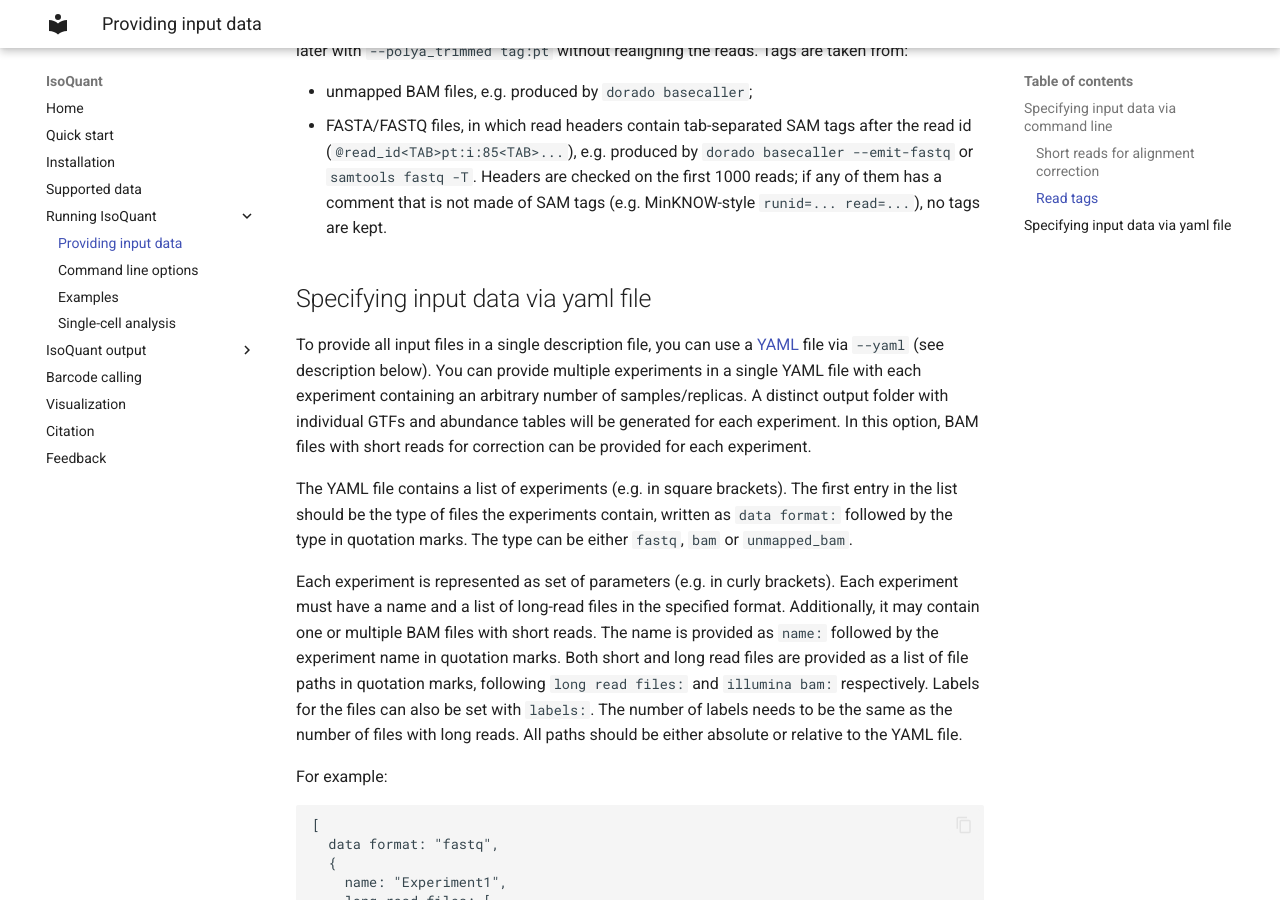
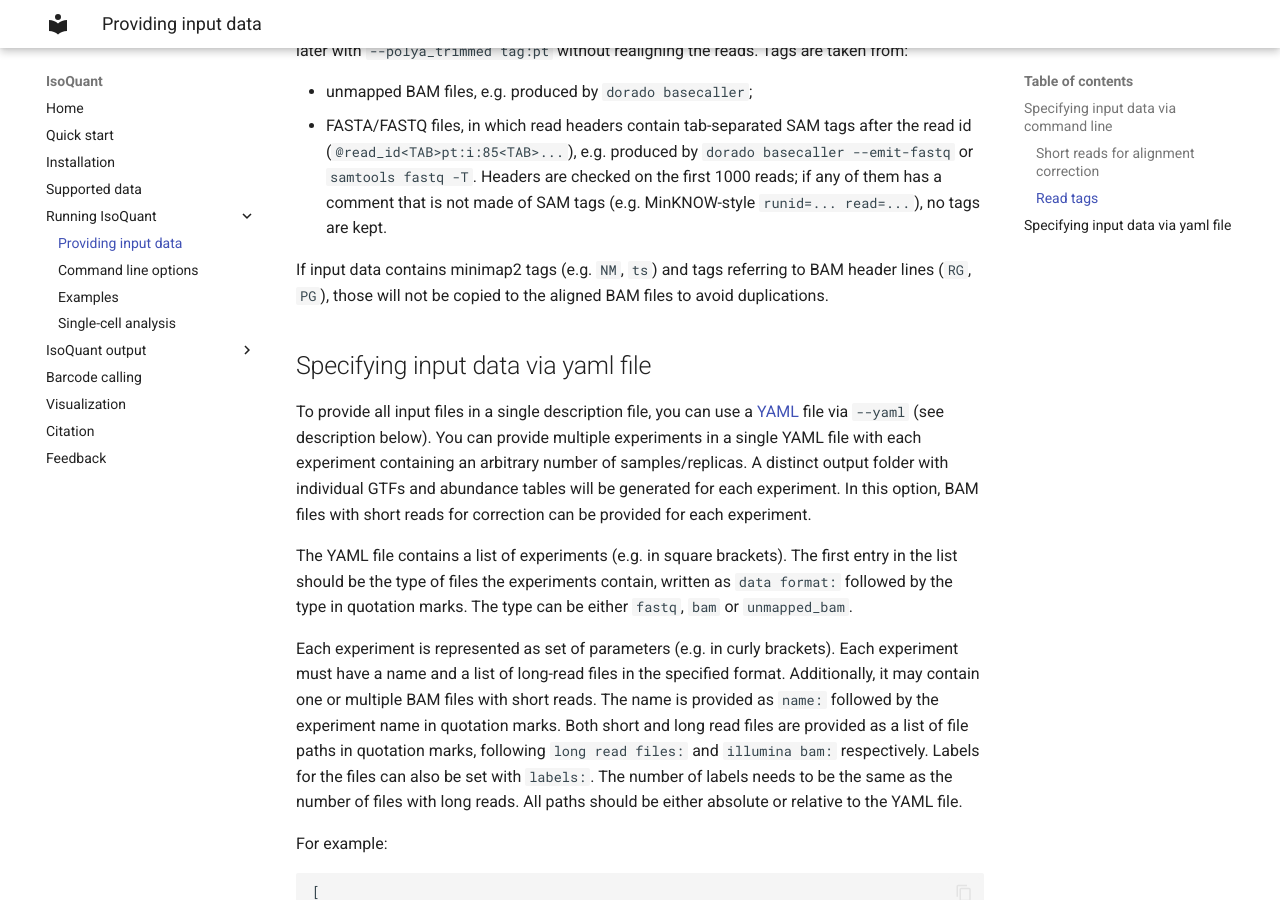
Before and after one commit to ablab/IsoQuant, an MkDocs documentation site: the page built from docs/input.md, in a window 1280 px wide and 900 px high, scrolled down 1411 px. Built offline with MkDocs 1.6.1 and Material for MkDocs 9.7.7, drawn with Linux system fonts in a browser that asks for light colours.

Commit message:
Update input.md with minimap2 tag handling details

```diff
--- a/docs/input.md
+++ b/docs/input.md
@@ -55,6 +55,7 @@ without realigning the reads. Tags are taken from:
   Headers are checked on the first 1000 reads; if any of them has a comment that is not made of SAM tags
   (e.g. MinKNOW-style `runid=... read=...`), no tags are kept.
 
+If input data contains minimap2 tags (e.g. `NM`, `ts`) and tags referring to BAM header lines (`RG`, `PG`), those will not be copied to the aligned BAM files to avoid duplications.
 
 ## Specifying input data via yaml file
 
```
